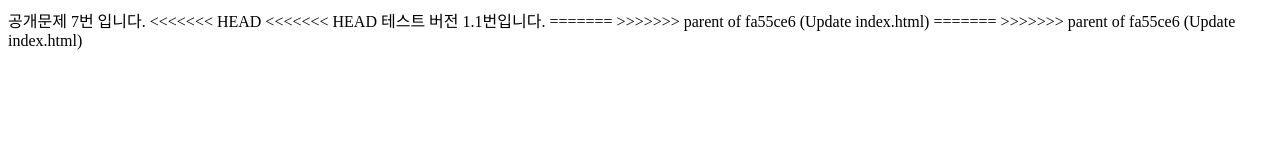
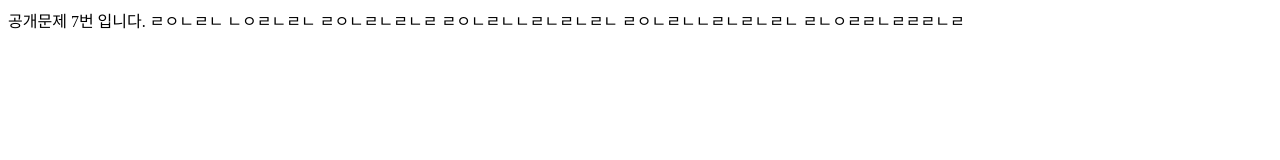
Before and after one commit to mingi2334/pubsol, a plain HTML site: page 7/index.html in a window 1280 px wide. Drawn offline with Linux system fonts and the light colour scheme.

Commit message:
ㄹㅇㄴㅁ

```diff
--- a/7/index.html
+++ b/7/index.html
@@ -8,14 +8,12 @@
 </head>
 <body>
     공개문제 7번 입니다.
-<<<<<<< HEAD
-<<<<<<< HEAD
+    ㄹㅇㄴㄹㄴ
+    ㄴㅇㄹㄴㄹㄴ
+    ㄹㅇㄴㄹㄴㄹㄴㄹ
+    ㄹㅇㄴㄹㄴㄴㄹㄴㄹㄴㄹㄴ
+    ㄹㅇㄴㄹㄴㄴㄹㄴㄹㄴㄹㄴ
+    ㄹㄴㅇㄹㄹㄴㄹㄹㄹㄴㄹ
 
-    테스트 버전 1.1번입니다.
-
-=======
->>>>>>> parent of fa55ce6 (Update index.html)
-=======
->>>>>>> parent of fa55ce6 (Update index.html)
 </body>
 </html>
```
